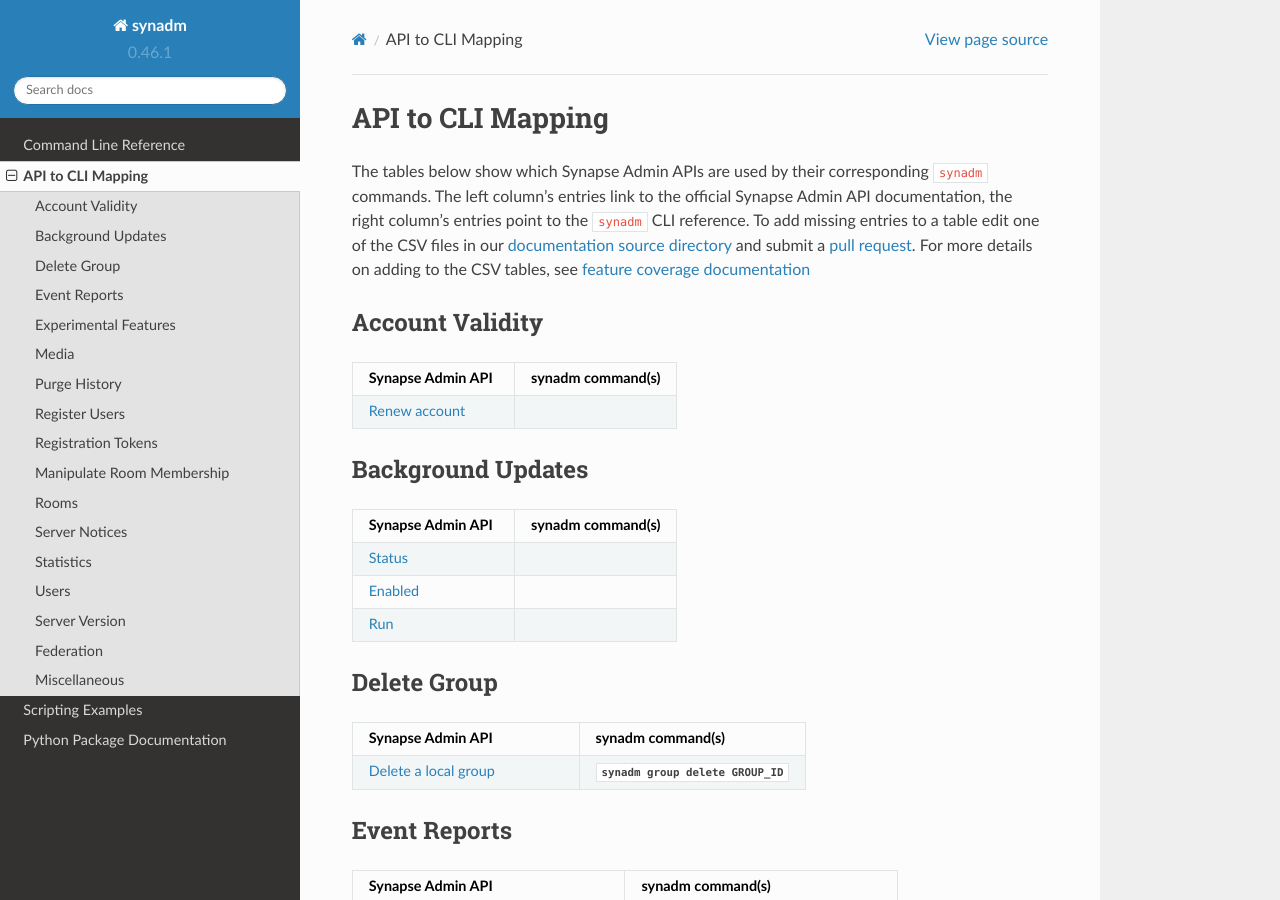
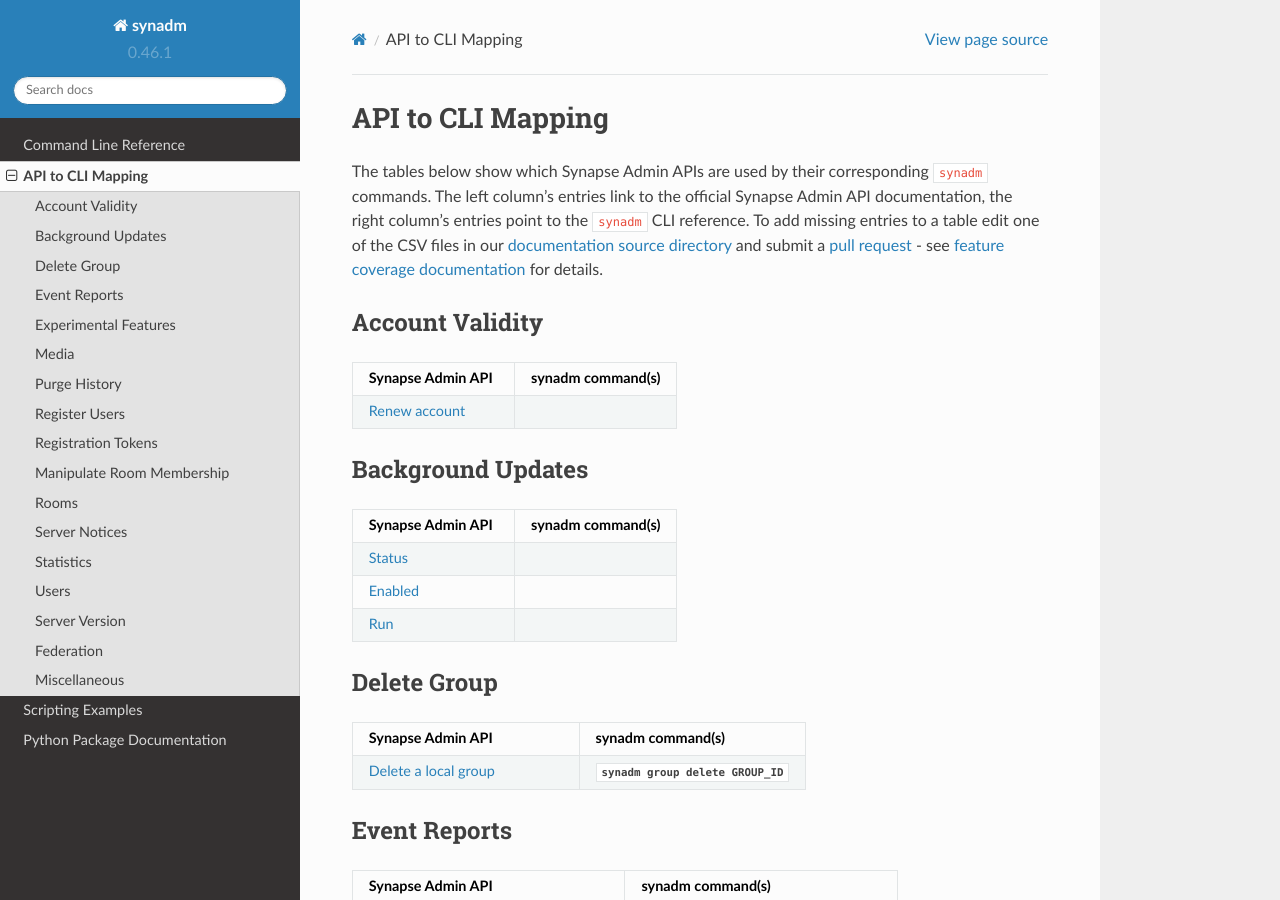
Before and after one commit to JOJ0/synadm, a Sphinx documentation site: the page built from doc/source/features.rst, in a window 1280 px wide and 900 px high. Built offline with Sphinx 7.4.7 and the Read the Docs theme 2.0.0, drawn with Linux system fonts in a browser that asks for light colours.

Commit message:
features.rst shorten last intro text sentence

```diff
--- a/doc/source/features.rst
+++ b/doc/source/features.rst
@@ -3,7 +3,7 @@
 
 The tables below show which Synapse Admin APIs are used by their corresponding ``synadm`` commands.
 The left column's entries link to the official Synapse Admin API documentation, the right column's entries point to the ``synadm`` CLI reference.
-To add missing entries to a table edit one of the CSV files in our `documentation source directory`_ and submit a `pull request`_. For more details on adding to the CSV tables, see `feature coverage documentation`_
+To add missing entries to a table edit one of the CSV files in our `documentation source directory`_ and submit a `pull request`_ - see `feature coverage documentation`_ for details.
 
 
 Account Validity
```
